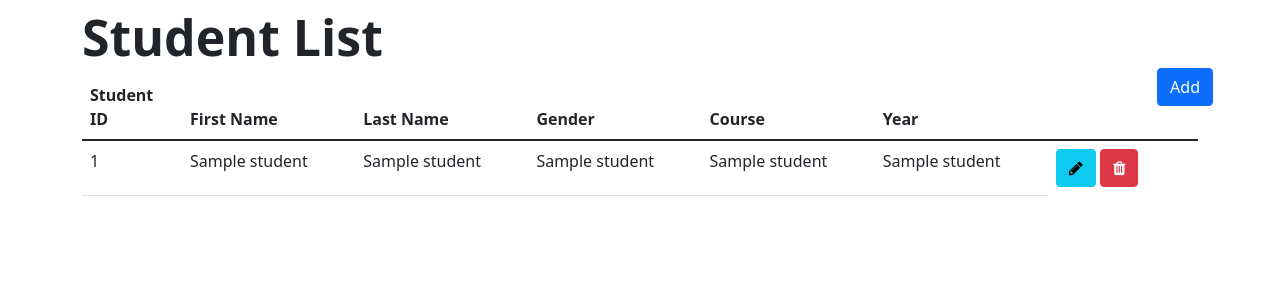
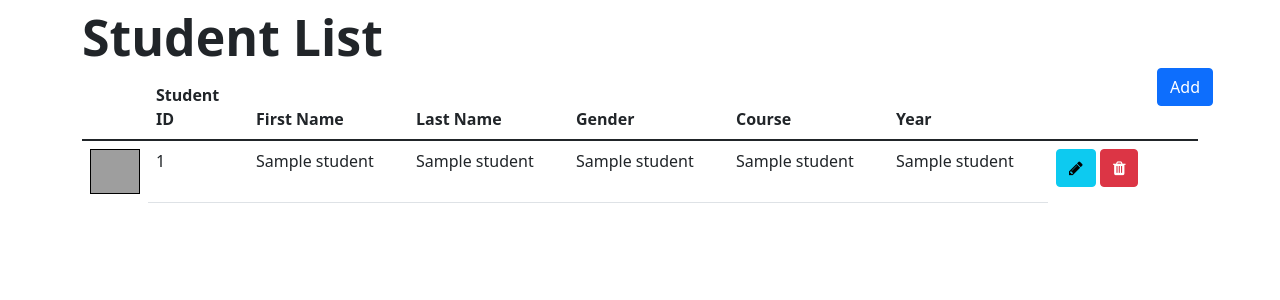
Before and after one commit to gloryweenruthpaglinawan/SSIS-Flask, a Flask app: template ssis/templates/student.html in a window 1280 px wide. Shown: the part 56-356 px from the top of the page. Run offline with Flask 2, Linux system fonts and the light colour scheme; the template is opened without the code that fills it: most values are stand-ins (such as "Sample title", 1, 10 or a date in 2020); grey boxes are pictures that could not be loaded.

Commit message:
add Cloudinary image

```diff
--- a/config.py
+++ b/config.py
@@ -4,3 +4,7 @@ host = getenv("host")
 database = getenv("database")
 user = getenv("user")
 password = getenv("password")
+
+cloud_name = getenv("cloud_name")
+api_key = getenv("api_key")
+api_secret = getenv("api_secret")
--- a/ssis/HomePage/search.py
+++ b/ssis/HomePage/search.py
@@ -27,7 +27,7 @@ def studentRecord():
 
         else:
 
-            myCursor.execute("""SELECT  student_id, first_name, last_name, gender, course_name, year, student.course_code FROM ssis_flask.student
+            myCursor.execute("""SELECT  student_id, first_name, last_name, gender, course_name, year, image, student.course_code FROM ssis_flask.student
                                         INNER JOIN ssis_flask.course ON course.course_code = student.course_code
                                         INNER JOIN ssis_flask.college ON college.college_code = course.college_code
                                         WHERE student_id LIKE %s AND first_name LIKE %s AND last_name LIKE %s
--- a/ssis/static/css/add_student.css
+++ b/ssis/static/css/add_student.css
@@ -28,6 +28,6 @@
 
 .btn-primary {
     position: relative;
-    left: 5px;
-    bottom: 5px;
+    left: 0px;
+    top: 10px;
 }
--- a/ssis/static/css/student.css
+++ b/ssis/static/css/student.css
@@ -8,3 +8,31 @@
     left: 770px;
     top:35px;
 }
+
+.image-box{
+    width: 50px;
+    height: 45px;
+    border: 1px solid black;
+  }
+
+.student_image {
+         display: block;
+         margin-left: auto;
+         margin-right: auto;
+         width: 100%;
+         height:100%;
+         cursor:pointer;
+  }
+
+.big-student_image{
+       position:relative;
+       width:0px;
+       display:inline-block;
+       -webkit-transition:width 0.3s linear 0s;
+       transition: width 0.3s linear 0s;
+       z-index:10;
+  }
+
+.student_image:hover + .big-student_image{
+        width:150px;
+  }
--- a/ssis/templates/student.html
+++ b/ssis/templates/student.html
@@ -13,6 +13,7 @@
   <table class="table table-hover">
     <thead>
       <tr>
+        <td class="border-0"></td>
         <th width="100" scope="col">Student ID</th>
         <th scope="col">First Name</th>
         <th scope="col">Last Name</th>
@@ -24,6 +25,12 @@
     <tbody>
       {% for s in student_list %}
       <tr>
+        <td class="border-0" width="50">
+          <div class="image-box">
+             <img src="{{s[6]}}" alt="" class="student_image" id="profile-image" name="profile-image">
+              <img src="{{s[6]}}" alt="" class="big-student_image" id="big-profile-image" name="profile-image">
+          </div>
+        </td>
         <td width="100">{{s[0]}}</td>
         <td>{{s[1]}}</td>
         <td>{{s[2]}}</td>
@@ -63,7 +70,7 @@
                            <select class="course-option"
                                    name="course-code"
                                    id="course-code">
-                           <option hidden selected="selected">{{s[6]}}</option>
+                           <option hidden selected="selected">{{s[7]}}</option>
                              {% for cc in courses %}
                            <option>{{cc[0]}}</option>
                              {% endfor %}
@@ -92,7 +99,14 @@
                            <option>Fourth Year</option>
                            <option>Fifth Year</option>
                            </select>
-                          </div>
+                       </div>
+
+                       <div class="form-group" style="position:absolute; top:125px; left:300px; width:500px;">
+                              <label style="color:black; font-weight:bold;">Select Student Image</label>
+                              <div class="custom-file">
+                                  <input type="file" class="custom-file-input" name="image" id="image" style="color:black;">
+                              </div>
+                       </div>
 
                        <div class="modal-footer">
                         <button type="button" class="btn btn-secondary" data-bs-dismiss="modal">Cancel</button>
```
Also changed, not shown: ssis/Student/student.py (+63 -50 lines), ssis/__init__.py (+9 -1 lines), ssis/templates/add_student.html (+9 -1 lines), ssis/templates/search.html (+7 -0 lines), ssis/static/image/boi.jpg (added), ssis/static/image/freddy.jpg (added), 1 other file.
